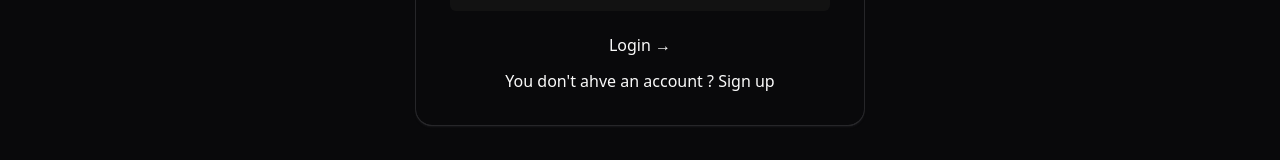
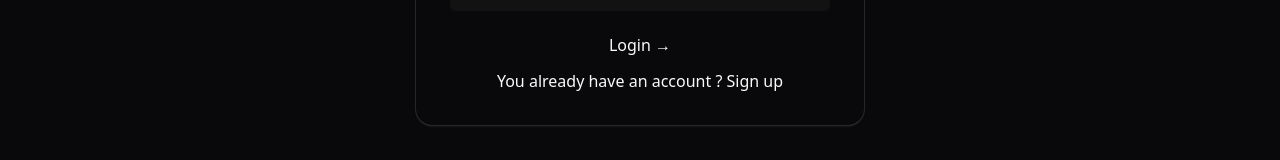
Before and after one commit to banoni-dev/G-S-M, a Next.js app: page /auth/login in a window 1280 px wide. Shown: the part 451-611 px from the top of the page. Built offline with nearby package versions, Linux system fonts and the light colour scheme.

Commit message:
fix(signin-form): correct typo in account prompt from "don't ahve" to "already have" for better clarity

```diff
--- a/src/components/signin-form.tsx
+++ b/src/components/signin-form.tsx
@@ -32,7 +32,9 @@ export default function SignInForm() {
           Login &rarr;
         </button>
         <p className="text-center">
-          <span className="text-neutral-600">You don't ahve an account ? </span>
+          <span className="text-neutral-600">
+            You already have an account ?{" "}
+          </span>
           <a
             href="#"
             className="text-neutral-800 dark:text-neutral-200 font-medium"
```
